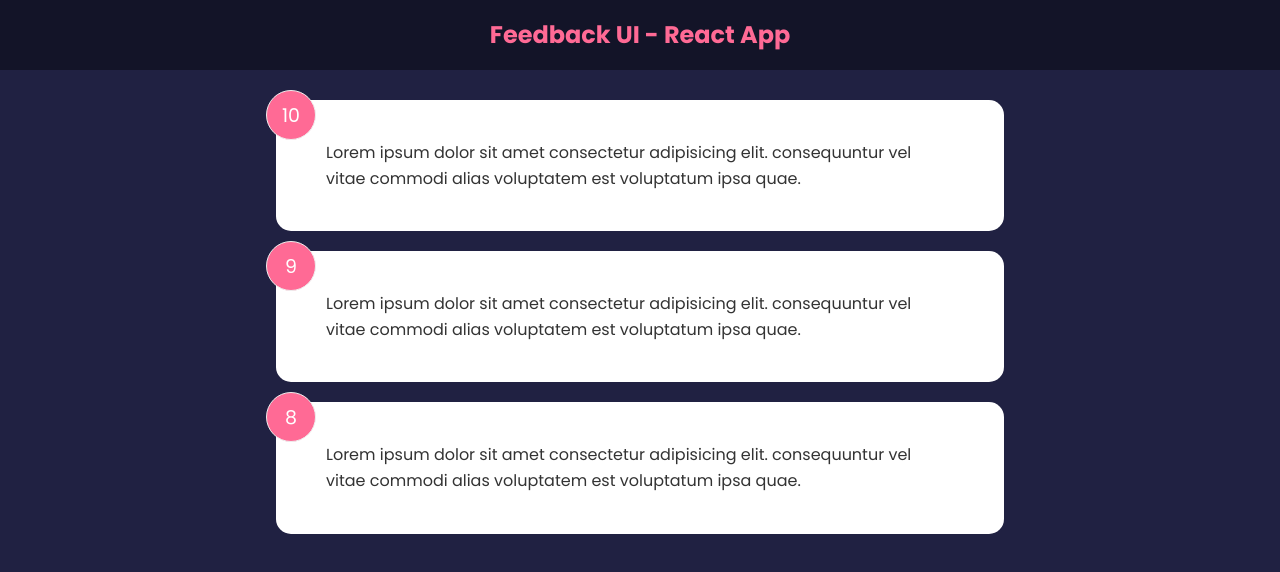
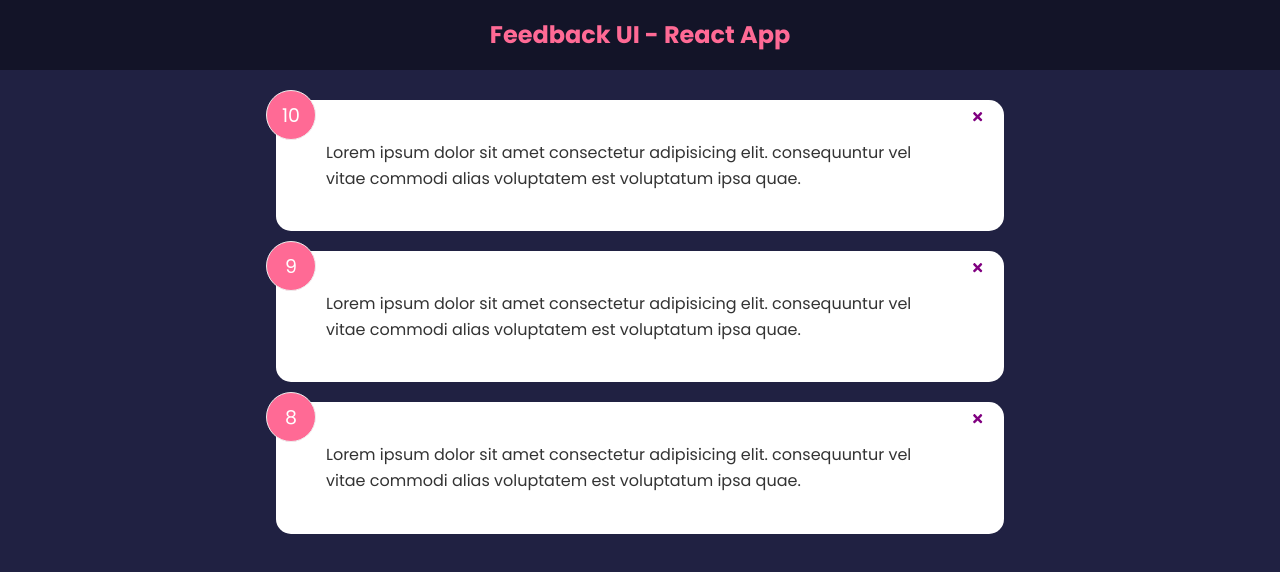
Before and after one commit to siavash-sattari/react-tutorial, a React (Create React App) app in the folder resource-a/: page / in a window 1280 px wide. Shown: the top 572 px of the page. Built offline with nearby package versions, Linux system fonts and the light colour scheme; the HTML template or start-up script is replaced by a standard one.

Commit message:
Delete feedback item

```diff
--- a/resource-a/src/App.js
+++ b/resource-a/src/App.js
@@ -8,11 +8,18 @@ import FeedbackData from './data/FeedbackData';
 
 const App = () => {
   const [feedback, setFeedback] = useState(FeedbackData);
+
+  const deleteFeedback = id => {
+    if (window.confirm('Are you sure to delete?')) {
+      setFeedback(feedback.filter(item => item.id !== id));
+    }
+  };
+
   return (
     <>
       <Header />
       <div className='container'>
-        <FeedbackList feedback={feedback} />
+        <FeedbackList feedback={feedback} handleDelete={deleteFeedback} />
       </div>
     </>
   );
--- a/resource-a/src/components/FeedbackItem.jsx
+++ b/resource-a/src/components/FeedbackItem.jsx
@@ -1,10 +1,14 @@
+import { FaTimes } from 'react-icons/fa';
 import PropTypes from 'prop-types';
 import Card from './shared/Card';
 
-const FeedbackItem = ({ item }) => {
+const FeedbackItem = ({ item, handleDelete }) => {
   return (
     <Card>
       <div className='num-display'>{item.rating}</div>
+      <button onClick={() => handleDelete(item.id)} className='close'>
+        <FaTimes color='purple' />
+      </button>
       <div className='text-display'>{item.text}</div>
     </Card>
   );
--- a/resource-a/src/components/FeedbackList.jsx
+++ b/resource-a/src/components/FeedbackList.jsx
@@ -1,14 +1,14 @@
 import PropTypes from 'prop-types';
 import FeedbackItem from './FeedbackItem';
 
-const FeedbackList = ({ feedback }) => {
+const FeedbackList = ({ feedback, handleDelete }) => {
   if (!feedback || feedback.length === 0) {
     return <h1>No Feedback Yet</h1>;
   }
   return (
     <div className='feedback-list'>
       {feedback.map(item => (
-        <FeedbackItem key={item.id} item={item} />
+        <FeedbackItem key={item.id} item={item} handleDelete={handleDelete} />
       ))}
     </div>
   );
```
Also changed, not shown: package.json (added, +7 -0 lines), 1 other file (tests, documents, lock files or other folders).
